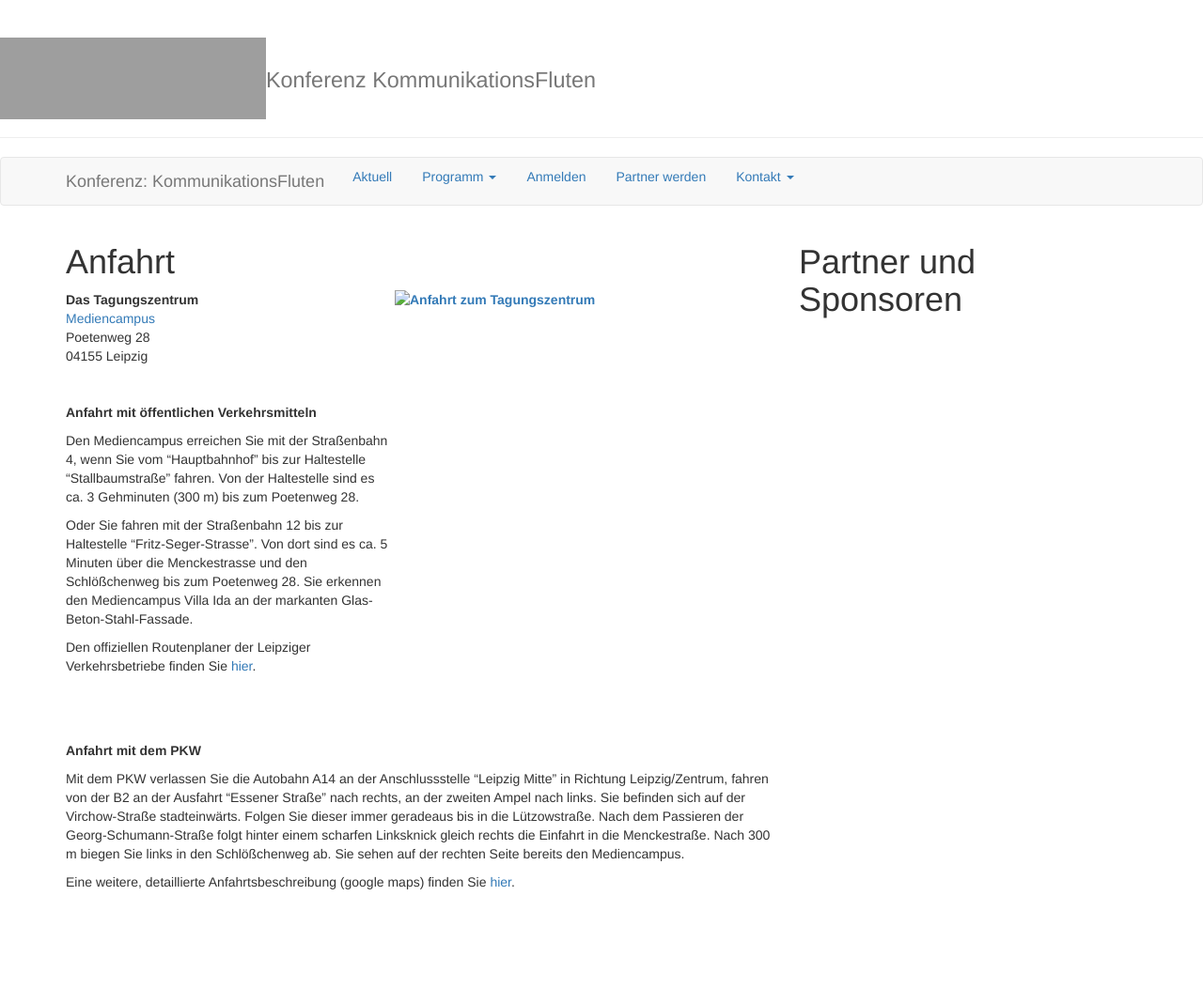
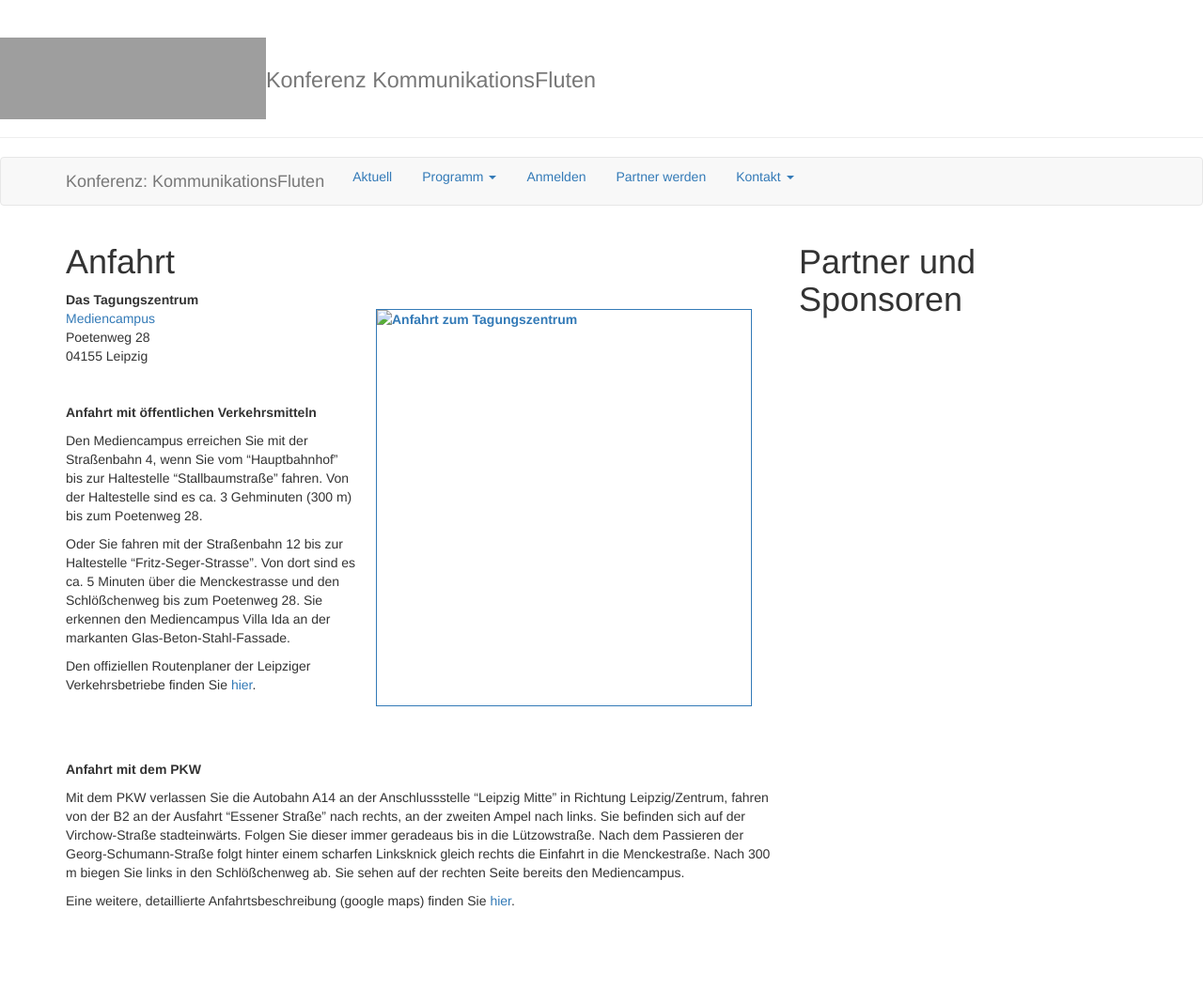
Before and after one commit to susedev/test, a Jekyll site: the page built from anfahrt.html, in a window 1280 px wide. Shown: the whole page at 94% size. Built offline with Jekyll 4.4.1, drawn with Linux system fonts in a browser that asks for light colours; grey boxes are pictures that could not be loaded.

Commit message:
Edit from JekyllCMS

```diff
--- a/anfahrt.html
+++ b/anfahrt.html
@@ -1,7 +1,7 @@
 ---
 title: Anfahrt
 ---
-<p class="csc-header csc-header-n1"><strong>Das Tagungszentrum</strong><strong><a href="{{ site.base_url }}/media/karte-web.png" target="_blank"><img alt="Anfahrt zum Tagungszentrum" src="{{ site.base_url }}/media/karte-web.png" style="width: 400px; height: 423px; float: right;" /></a></strong><br />
+<p class="csc-header csc-header-n1"><strong>Das Tagungszentrum</strong><strong><a href="{{ site.base_url }}/media/karte-web.png" target="_blank"><img alt="Anfahrt zum Tagungszentrum" src="{{ site.base_url }}/media/karte-web.png" style="width: 400px; height: 423px; float: right; border-width: 1px; border-style: solid; margin: 20px;" /></a></strong><br />
 <a href="http://www.mediencampus-villa-ida.de/mediencampus/#">Mediencampus</a><br />
 Poetenweg 28<br />
 04155 Leipzig</p>
```
